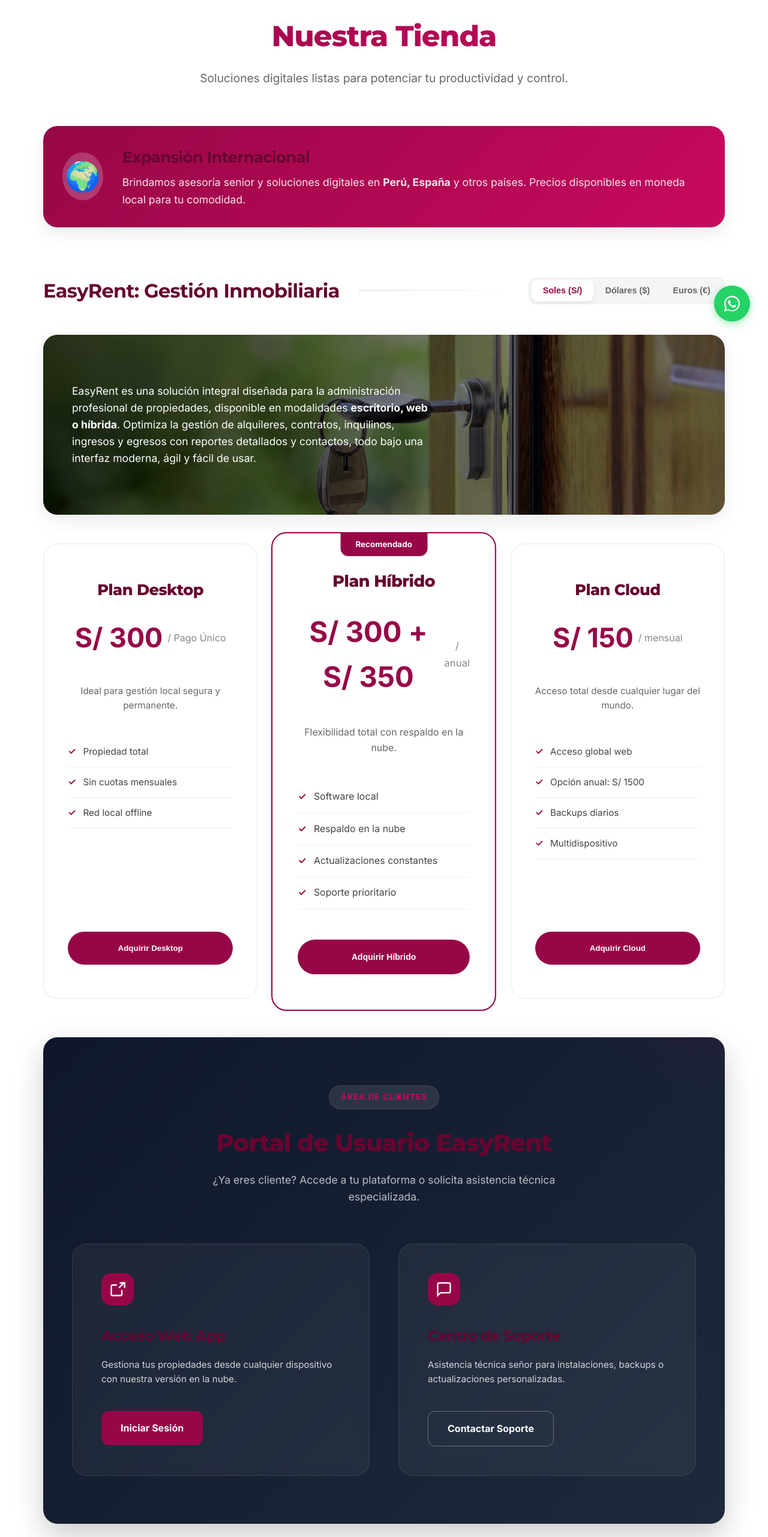
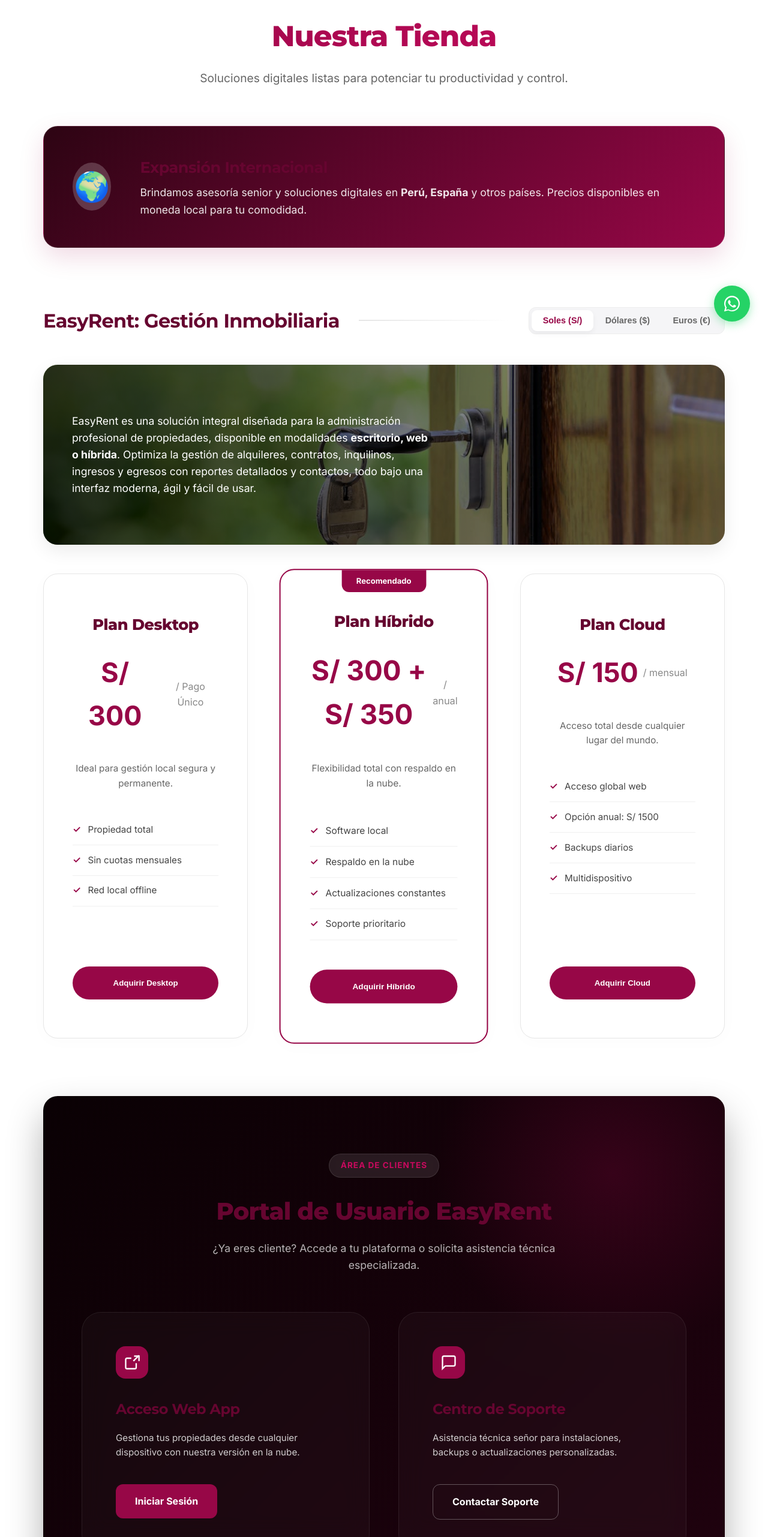
Before and after one commit to techinnovareg-lgtm/WebTechInnova, a Next.js app: page /tienda in a window 1280 px wide. Shown: the part 234-2796 px from the top of the page at 60% size. Built offline with nearby package versions, Linux system fonts and the light colour scheme.

Commit message:
feat: rediseño Hero Neural Dark, scroll reveal y mejoras en tienda

```diff
--- a/src/components/sections/Store.module.css
+++ b/src/components/sections/Store.module.css
@@ -125,30 +125,35 @@
 .easyRentGrid {
     display: grid;
     grid-template-columns: repeat(3, 1fr);
-    gap: 2rem;
-    margin-bottom: 3rem;
+    gap: 3.5rem;
+    margin-bottom: 5rem;
 }
 
 .planCard {
     background: white;
-    padding: 3.5rem 2.5rem;
+    padding: 4rem 3rem;
     border-radius: var(--radius-lg);
     border: 1px solid var(--neutral-gray);
     display: flex;
     flex-direction: column;
-    transition: all 0.5s cubic-bezier(0.4, 0, 0.2, 1);
+    transition: all 0.6s cubic-bezier(0.16, 1, 0.3, 1);
     position: relative;
+    box-shadow: 0 4px 30px rgba(0, 0, 0, 0.02);
 }
 
 .planCard:hover {
-    transform: translateY(-10px);
-    box-shadow: var(--shadow-medium);
+    transform: translateY(-15px);
+    box-shadow: 0 20px 50px rgba(151, 7, 71, 0.1);
     border-color: var(--primary);
 }
 
 .recommended {
     border: 2px solid var(--primary);
-    transform: scale(1.05);
+    transform: scale(1.02);
+}
+
+.recommended:hover {
+    transform: translateY(-15px) scale(1.02);
 }
 
 .badge {
@@ -317,15 +322,16 @@
 }
 
 .internationalBanner {
-    background: linear-gradient(135deg, var(--primary), var(--accent));
+    background: linear-gradient(135deg, #2d0413 0%, var(--primary) 100%);
     color: white;
-    padding: 2rem;
+    padding: 3rem;
     border-radius: var(--radius-lg);
     display: flex;
     align-items: center;
-    gap: 2rem;
-    margin-bottom: 5rem;
-    box-shadow: var(--shadow-medium);
+    gap: 3rem;
+    margin-bottom: 6rem;
+    box-shadow: 0 15px 40px rgba(151, 7, 71, 0.15);
+    border: 1px solid rgba(255, 255, 255, 0.1);
 }
 
 .bannerIcon {
@@ -446,24 +452,24 @@
 }
 
 .clientPortal {
-    margin: 4rem 0;
-    background: linear-gradient(135deg, #0f172a 0%, #1e293b 100%);
+    margin: 6rem 0;
+    background: linear-gradient(135deg, #0a0104 0%, #20020f 100%);
     border-radius: var(--radius-lg);
-    padding: 5rem 3rem;
+    padding: 6rem 4rem;
     position: relative;
     overflow: hidden;
     color: white;
-    box-shadow: 0 20px 50px rgba(0, 0, 0, 0.2);
+    box-shadow: 0 30px 60px rgba(0, 0, 0, 0.3);
 }
 
 .clientPortal::before {
     content: '';
     position: absolute;
-    top: -50%;
-    right: -20%;
-    width: 500px;
-    height: 500px;
-    background: radial-gradient(circle, rgba(151, 7, 71, 0.15) 0%, transparent 70%);
+    top: -20%;
+    right: -10%;
+    width: 600px;
+    height: 600px;
+    background: radial-gradient(circle, rgba(151, 7, 71, 0.25) 0%, transparent 70%);
     z-index: 1;
 }
 
@@ -512,21 +518,23 @@
 }
 
 .portalCard {
-    background: rgba(255, 255, 255, 0.05);
-    backdrop-filter: blur(10px);
-    border: 1px solid rgba(255, 255, 255, 0.1);
-    padding: 3rem;
-    border-radius: 24px;
-    transition: all 0.4s ease;
+    background: rgba(255, 255, 255, 0.03);
+    backdrop-filter: blur(20px);
+    -webkit-backdrop-filter: blur(20px);
+    border: 1px solid rgba(255, 255, 255, 0.08);
+    padding: 3.5rem;
+    border-radius: 32px;
+    transition: all 0.5s cubic-bezier(0.16, 1, 0.3, 1);
     display: flex;
     flex-direction: column;
     align-items: flex-start;
 }
 
 .portalCard:hover {
-    transform: translateY(-5px);
-    background: rgba(255, 255, 255, 0.08);
+    transform: translateY(-10px);
+    background: rgba(255, 255, 255, 0.06);
     border-color: var(--primary);
+    box-shadow: 0 20px 40px rgba(0, 0, 0, 0.2);
 }
 
 .portalIcon {
--- a/src/components/sections/Store.tsx
+++ b/src/components/sections/Store.tsx
@@ -1,7 +1,7 @@
 "use client";
 
 import { useState } from 'react';
-import { useReveal } from '@/hooks/useReveal';
+import useReveal from '@/hooks/useReveal';
 import styles from './Store.module.css';
 
 const easyRentPlans = [
--- a/src/hooks/useReveal.ts
+++ b/src/hooks/useReveal.ts
@@ -1,6 +1,8 @@
+"use client";
+
 import { useEffect, useState } from 'react';
 
-export const useReveal = (threshold = 0.1) => {
+const useReveal = (threshold = 0.1) => {
     const [ref, setRef] = useState<HTMLElement | null>(null);
     const [isVisible, setIsVisible] = useState(false);
 
@@ -23,3 +25,5 @@
 
     return { setRef, isVisible };
 };
+
+export default useReveal;
```
Also changed, not shown: src/components/sections/Hero.module.css (+46 -46 lines).
